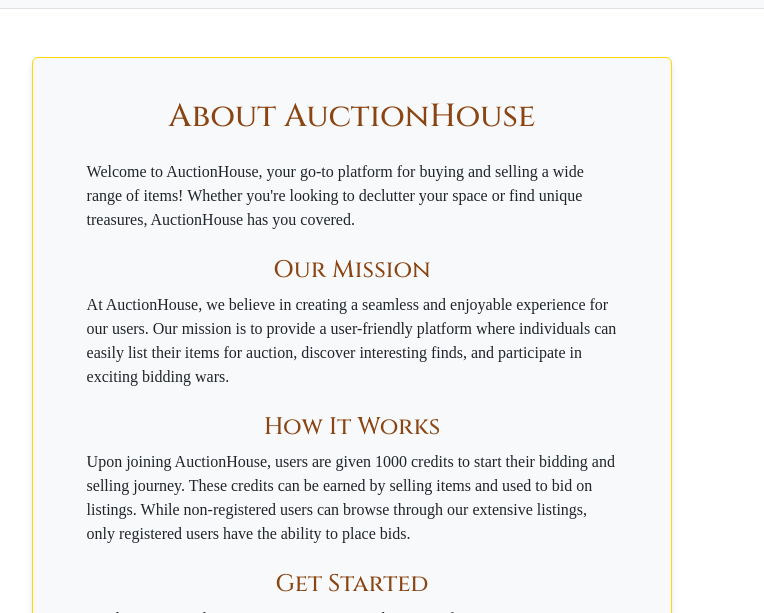
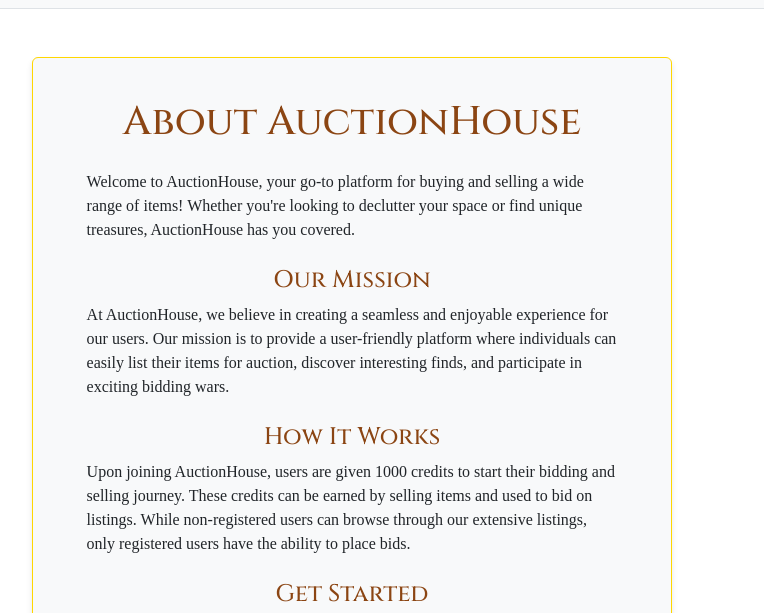
Before and after one commit to IceGreenGalactic/semesterProject2, a website with bundled scripts: page info/index.html in a window 1280 px wide. Shown: the part 141-754 px from the top of the page, without its empty margins (288-1052 px from the left). Built offline with nearby package versions, Linux system fonts and the light colour scheme.

Commit message:
adds h1 to all

```diff
--- a/info/index.html
+++ b/info/index.html
@@ -167,7 +167,7 @@
     <main class="d-flex flex-column min-vh-100">
       <div class="container mt-5 card col-10 col-lg-6 m-auto">
         <div class="card-body col-11 m-auto">
-          <h2 class="text-center my-4 headline-text text-center">About AuctionHouse</h2>
+          <h1 class="text-center my-4 headline-text text-center">About AuctionHouse</h1>
           <p>
             Welcome to AuctionHouse, your go-to platform for buying and selling a wide range of items! Whether you're
             looking to declutter your space or find unique treasures, AuctionHouse has you covered.
```
Also changed, not shown: listings/createListing/index.html (+1 -1 lines), listings/singleListing/index.html (+1 -0 lines).
